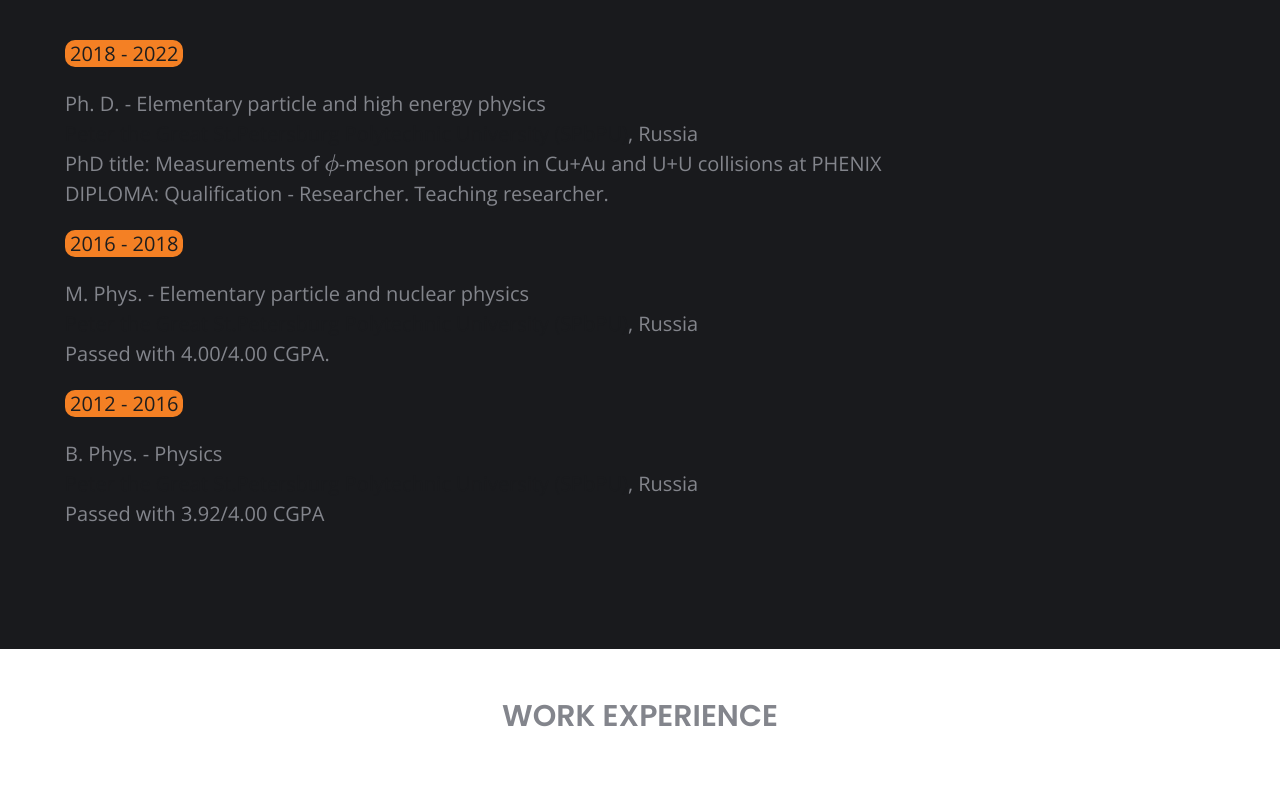
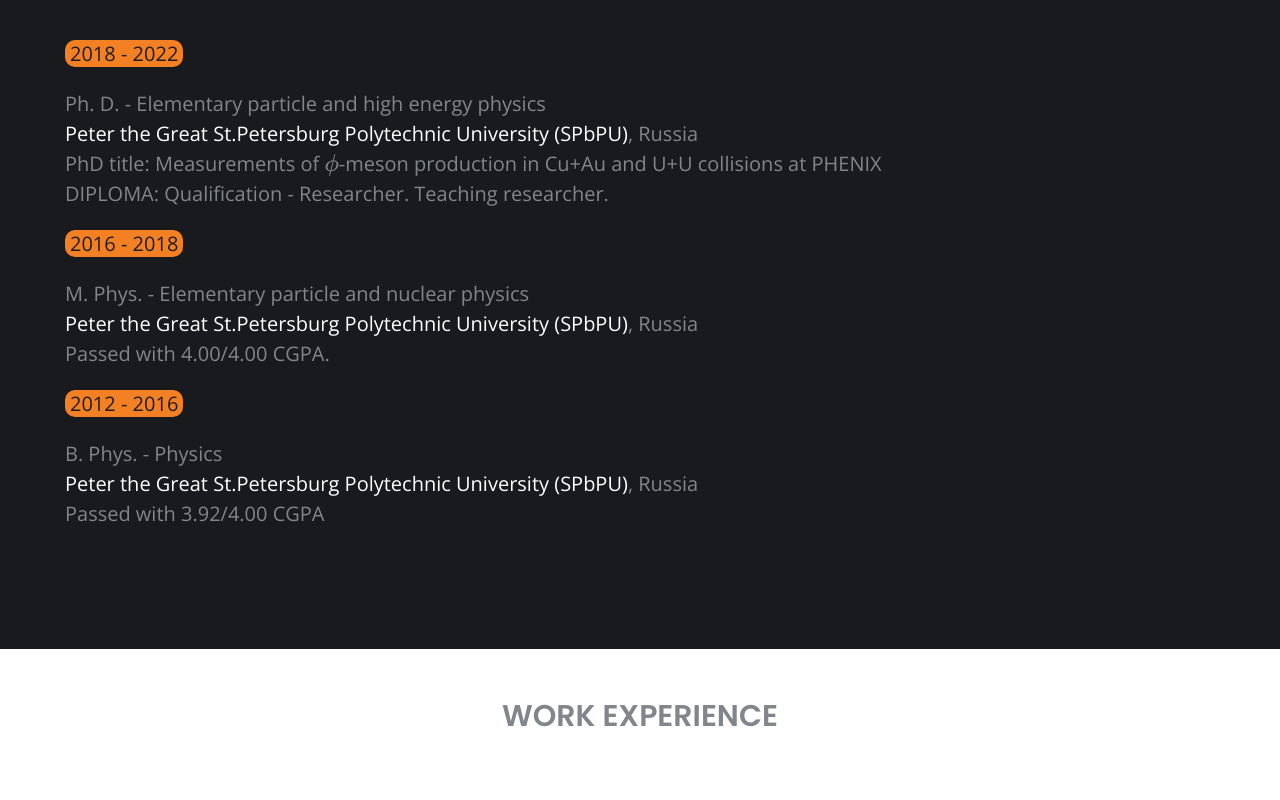
Before and after one commit to mcyoren/mcyoren.github.io, a plain HTML site: page index.html in a window 1280 px wide. Shown: the part 1760-2560 px from the top of the page. Drawn offline with nearby package versions, Linux system fonts and the light colour scheme.

Commit message:
updare v1.3.1: fixed link colors in dark theme

```diff
--- a/index.html
+++ b/index.html
@@ -41,7 +41,7 @@
 				<section class="header__intro">
 					<h1 class="header__name">I'm <span id="name-short">Iurii</span></h1>
 					<p>
-						A research associate at elementary particles physics department at <a class="hyperlight" href=https://english.spbstu.ru/  target="_blank"> SPbPU</a>.
+						A research associate at elementary particles physics department at <a class="hyperdark" href=https://english.spbstu.ru/  target="_blank"> SPbPU</a>.
 					</p>
 					<a class="btn" href="https://drive.google.com/file/d/1JfBhumLQazrmSXV1MwWvFrn4gAukkth4/view?usp=sharing">Download Curriculum Vitae</a>
 				</section>
@@ -123,7 +123,7 @@
 					<p>
 						Ph. D. - Elementary particle and high energy physics
 						<br>
-						<a class="hyperlight" href=https://english.spbstu.ru/  target="_blank"> Peter the Great St.Petersburg Polytechnic University (SPbPU)</a>, Russia
+						<a class="hyperdark" href=https://english.spbstu.ru/  target="_blank"> Peter the Great St.Petersburg Polytechnic University (SPbPU)</a>, Russia
 						<br>
 						PhD title:  Measurements of \(\phi\)-meson production in Cu+Au and U+U collisions at PHENIX
 						<br>
@@ -135,7 +135,7 @@
 					<p>
 						M. Phys. - Elementary particle  and nuclear physics
 						<br>
-						<a class="hyperlight" href=https://english.spbstu.ru/  target="_blank"> Peter the Great St.Petersburg Polytechnic University (SPbPU)</a>, Russia
+						<a class="hyperdark" href=https://english.spbstu.ru/  target="_blank"> Peter the Great St.Petersburg Polytechnic University (SPbPU)</a>, Russia
 						<br>
 						Passed with 4.00/4.00 CGPA.
 					</p>
@@ -145,7 +145,7 @@
 					<p>
 						B. Phys. - Physics
 						<br>
-						<a class="hyperlight" href=https://english.spbstu.ru/  target="_blank"> Peter the Great St.Petersburg Polytechnic University (SPbPU)</a>, Russia
+						<a class="hyperdark" href=https://english.spbstu.ru/  target="_blank"> Peter the Great St.Petersburg Polytechnic University (SPbPU)</a>, Russia
 						<br>
 						Passed with 3.92/4.00 CGPA
 					</p>
@@ -268,7 +268,7 @@
 							<td>55</td>
 						</tr>
 						<tr>
-							<td><a class="hyperlight" href=https://www.phenix.bnl.gov/  target="_blank"> PHENIX</a> and <a class="hyperlight" href=http://spd.jinr.ru/  target="_blank"> SPD</a> collaboration papers</td>
+							<td><a class="hyperdark" href=https://www.phenix.bnl.gov/  target="_blank"> PHENIX</a> and <a class="hyperdark" href=http://spd.jinr.ru/  target="_blank"> SPD</a> collaboration papers</td>
 							<td>21</td>
 						</tr>
 						<tr>
```
